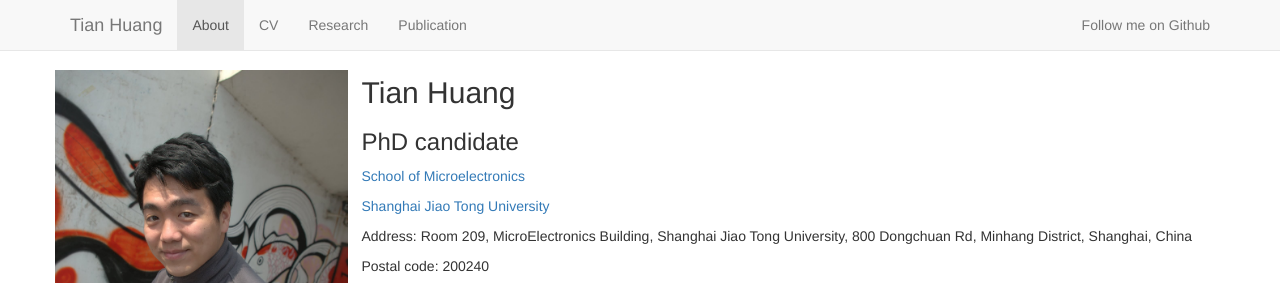
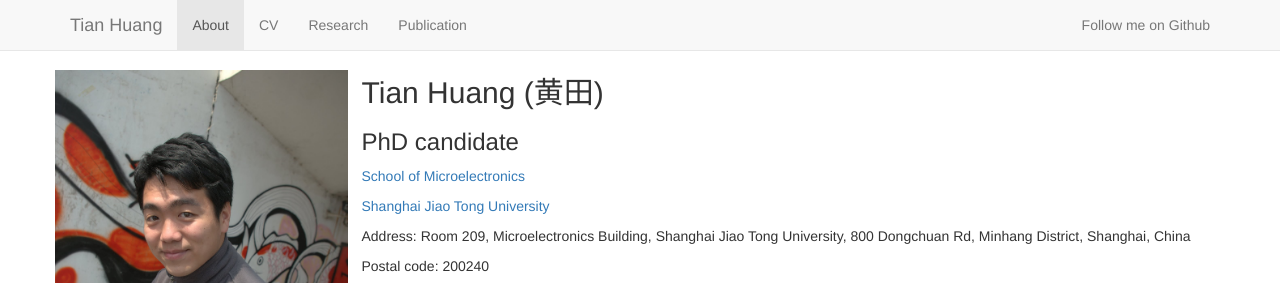
Before and after one commit to ianmalcolm/ianmalcolm.github.io, a plain HTML site: page index.html in a window 1280 px wide. Shown: the top 283 px of the page. Drawn offline with nearby package versions, Linux system fonts and the light colour scheme.

Commit message:
Add Chinese name to index.html

```diff
--- a/index.html
+++ b/index.html
@@ -39,11 +39,11 @@
 			<div class="row">
 					<img src="images/me.jpg" style="margin:1em 1em 1em 0;width:25%;float:left;"/>
 				<div>
-					<h2>Tian Huang</h2>
+					<h2>Tian Huang (黄田)</h2>
 					<h3>PhD candidate</h3>
 					<p><a href="http://ic.sjtu.edu.cn">School of Microelectronics</a></p>
 					<p><a href="http://www.sjtu.edu.cn">Shanghai Jiao Tong University</a></p>
-					<p>Address: Room 209, MicroElectronics Building, Shanghai Jiao Tong University, 800 Dongchuan Rd, Minhang District, Shanghai, China</p>
+					<p>Address: Room 209, Microelectronics Building, Shanghai Jiao Tong University, 800 Dongchuan Rd, Minhang District, Shanghai, China</p>
 					<p>Postal code: 200240</p>
 					<p>Email: <a href="mailto:ian_malcolm@sjtu.edu.cn">ian_malcolm@sjtu.edu.cn</a></p>
 				</div>
```
